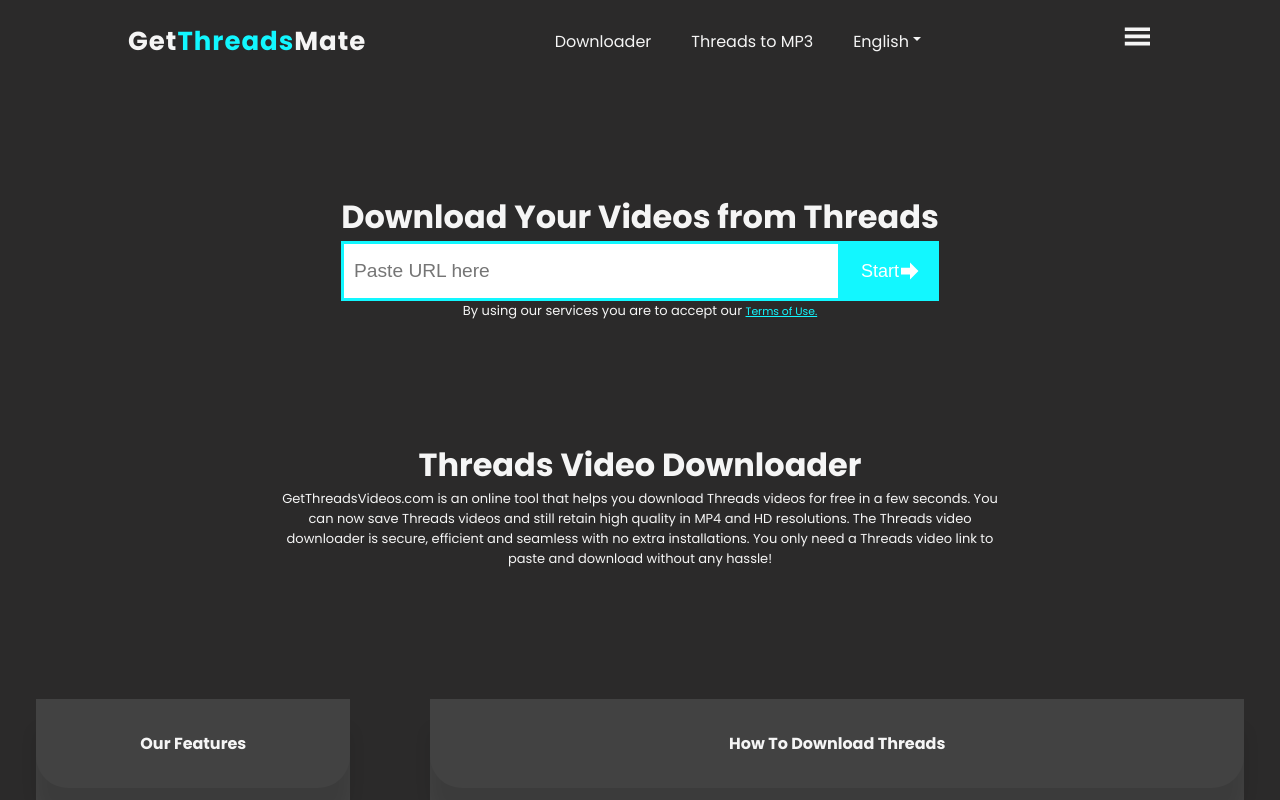
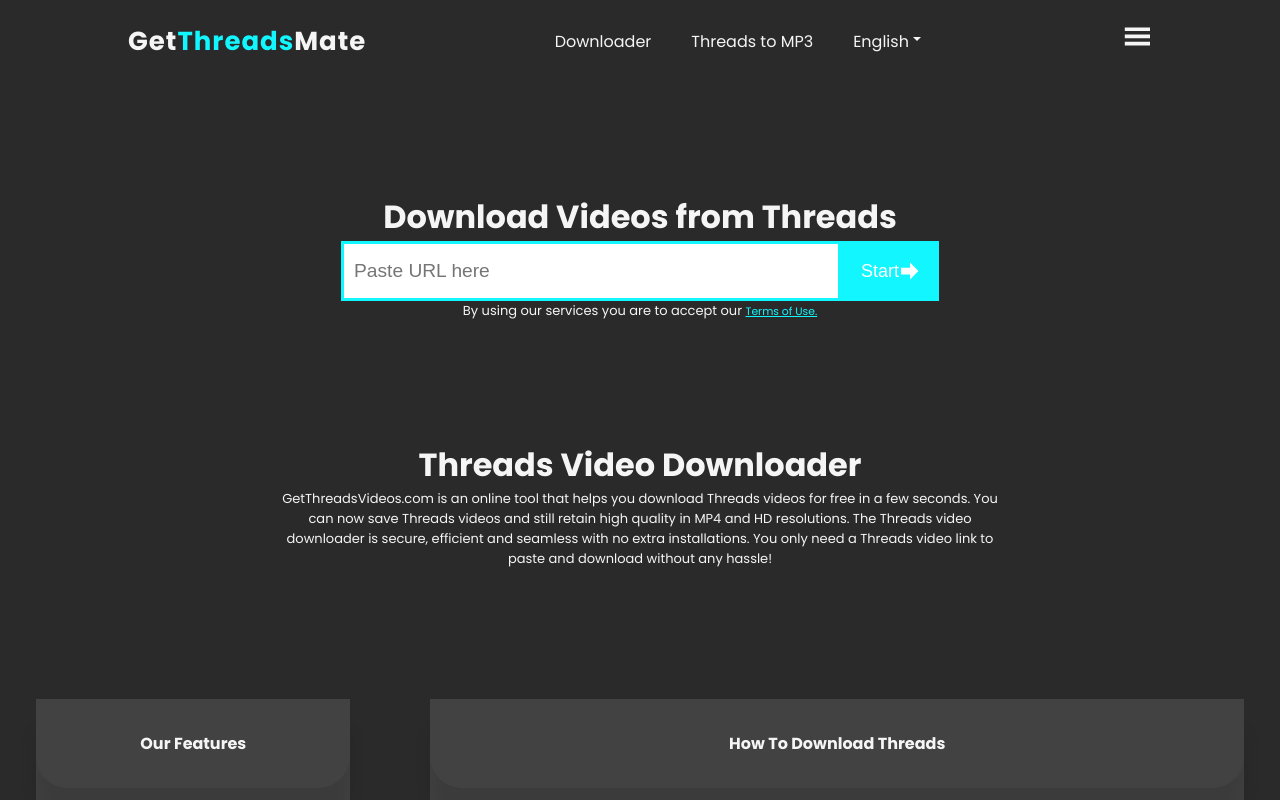
Before and after one commit to LagosDev1/threadDownloader, a React (Create React App) app: page / in a window 1280 px wide. Shown: the top 800 px of the page. Built offline with nearby package versions, Linux system fonts and the light colour scheme.

Commit message:
new changes

```diff
--- a/src/downloadSection/Download.jsx
+++ b/src/downloadSection/Download.jsx
@@ -25,7 +25,7 @@
 
   return (
     <div className='downloadSection'>
-      <h1>Download Your Videos from Threads</h1>
+      <h1>Download Videos from Threads</h1>
       <form onSubmit={handleSubmit}>
         <div className="input-container">
           <input
```
